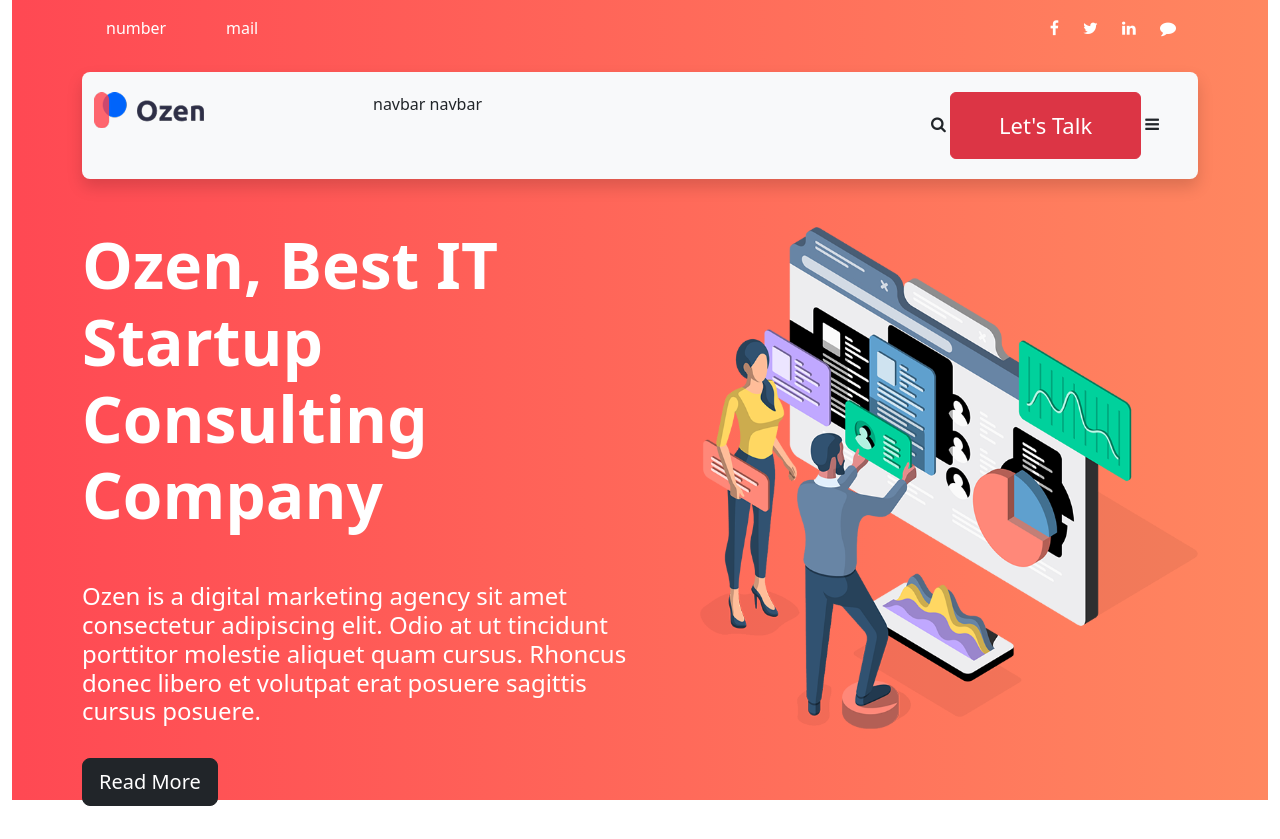
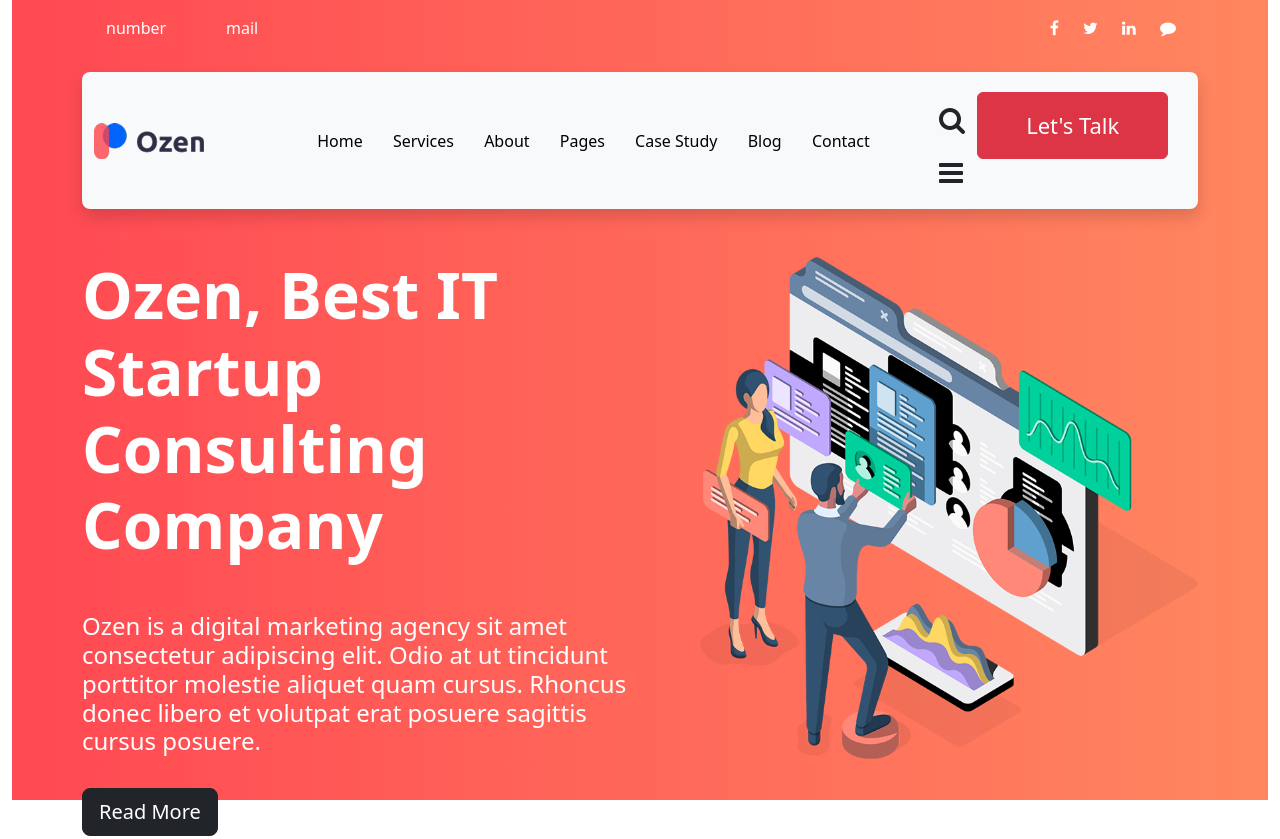
Before and after one commit to vandna-sharma/bootstrap_project, a plain HTML site: page index.html in a window 1280 px wide. Shown: the top 839 px of the page. Drawn offline with Linux system fonts and the light colour scheme.

Commit message:
css hover modified

```diff
--- a/assets/css/style.css
+++ b/assets/css/style.css
@@ -40,3 +40,8 @@ background-image: linear-gradient(90deg,rgba(255,65,76,.96),#ff8760);
 .btn-danger:hover{
     background-color: rgb(82, 82, 238);
 }
+a{
+    text-decoration: none;
+    color: black;
+    padding: 0px 13px;
+}
--- a/index.html
+++ b/index.html
@@ -43,19 +43,28 @@
 
                        <div class="row m-auto">
                         <div class="col-md-12 py-3 bg-light rounded-3 shadow mt-3 text-dark">
-                         <div class="row py-1">
-                            <div class="col-md-3">
+                         <div class="row py-1 align-items-center">
+                            <div class="col-md-2">
                                 <img src="assets/images/logo.png" class="img-fluid">
 
                             </div>
-                            <div class="col-md-6">
-                                navbar
-                                navbar
+                            <div class="col-md-7 ">
+                                <div class="row">
+                                    <div class="col text-center">
+                            <a href="" >Home</a>
+                            <a href="" >Services</a>
+                            <a href="" >About</a>
+                            <a href="" >Pages</a>
+                            <a href="" >Case Study</a>
+                            <a href="" >Blog</a>
+                            <a href="" >Contact</a>
+                                </div>
+                                </div>
                             </div>
-                            <div class="col-md-3">
-                                <i class="fa fa-search" aria-hidden="true"></i>
+                            <div class="col-md-3 ms-auto">
+                                <i class="fa fa-search px-2 fs-3" aria-hidden="true"></i>
                                 <button class="btn btn btn-danger rounded-2 px-5 py-3">Let's Talk</button>
-                                <i class="fa fa-bars" aria-hidden="true"></i>
+                                <i class="fa fa-bars px-2 fs-3" aria-hidden="true"></i>
 
                             </div>
 
```
